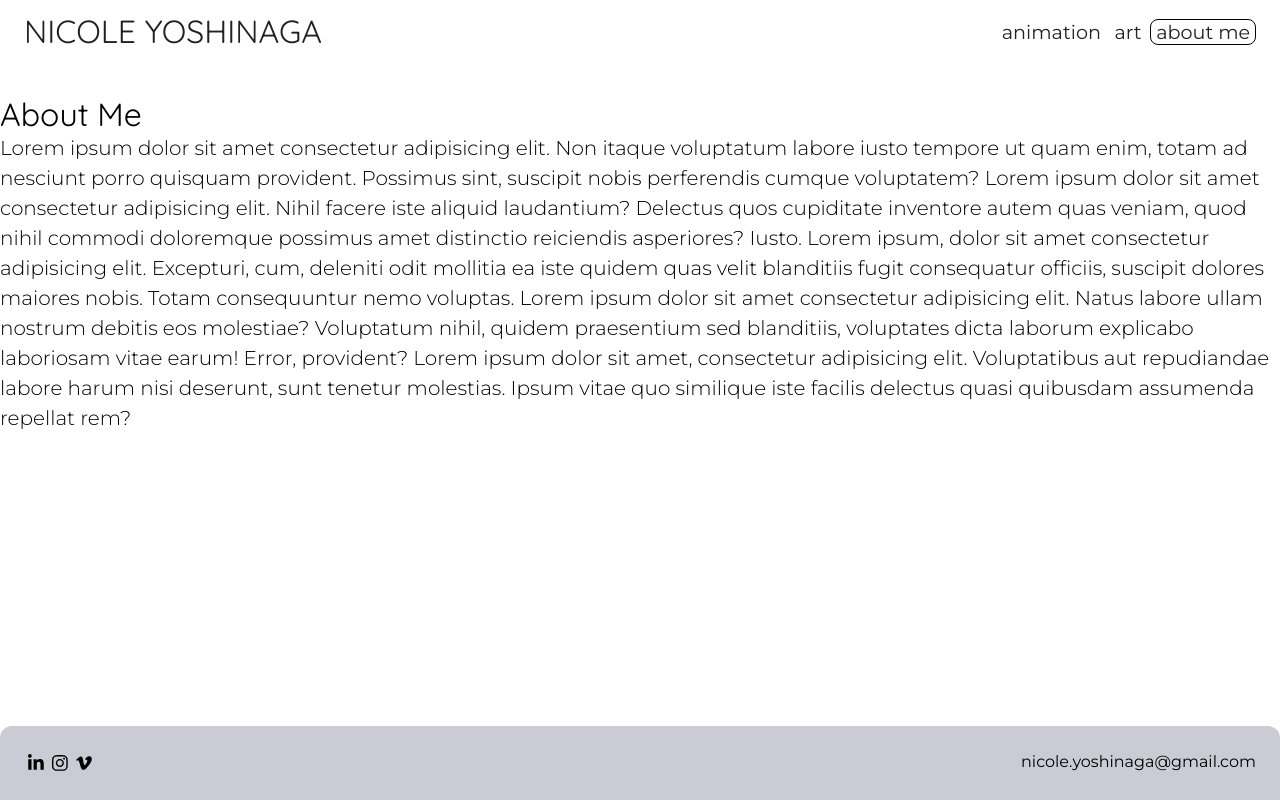
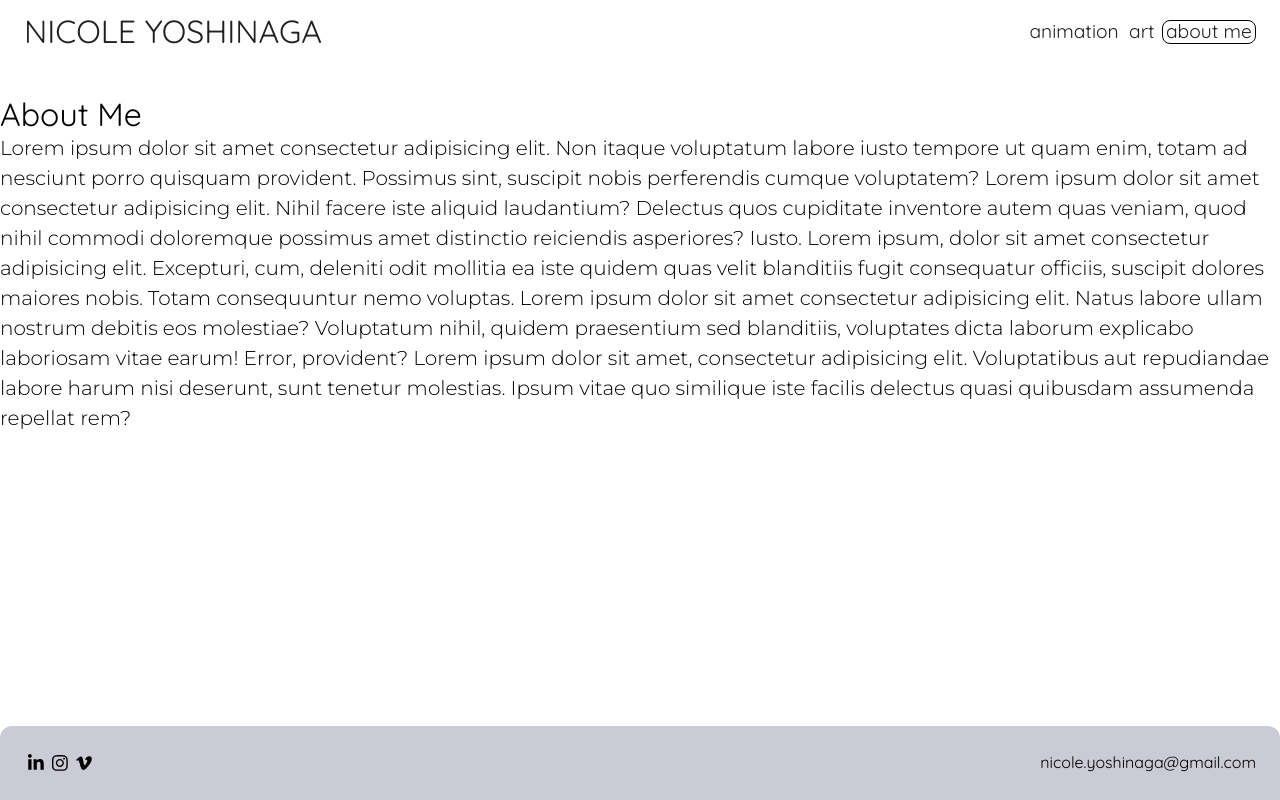
Before and after one commit to Justin-Arakaki/nicole-yoshinaga-website, a React (Vite) app in the folder frontend/: page /aboutme in a window 1280 px wide. Built offline with nearby package versions, Linux system fonts and the light colour scheme.

Commit message:
Updated stylings

```diff
--- a/frontend/src/components/body/Insta.tsx
+++ b/frontend/src/components/body/Insta.tsx
@@ -3,7 +3,6 @@ export default function Insta() {
 		<>
 			<iframe
 				src="//lightwidget.com/widgets/984f8e52868d5c1ca1409eece4e52990.html"
-				allowTransparency={true}
 				className="lightwidget-widget"
 				style={{
 					aspectRatio: '3 / 2',
--- a/frontend/src/components/body/Reel.tsx
+++ b/frontend/src/components/body/Reel.tsx
@@ -5,7 +5,7 @@ export default function Reel() {
 	const theme = useTheme();
 	const windowWidth = useWindow();
 	const borderRadius =
-		windowWidth < theme.breakpoints.values.sm ? '1rem' : '2rem';
+		windowWidth < theme.breakpoints.values.sm ? '0.75rem' : '1.25rem';
 
 	return (
 		<iframe
--- a/frontend/src/components/header/Drawer.tsx
+++ b/frontend/src/components/header/Drawer.tsx
@@ -26,6 +26,7 @@ export default function CustyDrawer() {
 						width: '50vw',
 						minWidth: '10rem',
 						boxSizing: 'border-box',
+						backgroundColor: 'white',
 					},
 				}}
 			>
--- a/frontend/src/components/header/NavButton.tsx
+++ b/frontend/src/components/header/NavButton.tsx
@@ -14,7 +14,7 @@ export default function NavButton({ label, link }: ButtonProps) {
 	const isToggledOn = location.pathname === link;
 
 	const defaultProps: SxProps<Theme> = {
-		paddingInline: '0.3rem',
+		paddingInline: '0.2rem',
 		borderRadius: '0.5rem',
 	};
 	const toggledProps: SxProps<Theme> = {
--- a/frontend/src/components/themes/defaultTheme.tsx
+++ b/frontend/src/components/themes/defaultTheme.tsx
@@ -29,10 +29,11 @@ const defaultTheme = createTheme({
 	typography: {
 		fontFamily: 'montserrat',
 		button: {
+			fontFamily: 'quicksand',
 			fontWeight: 400,
 			fontSize: '1.2rem',
 			textTransform: 'none',
-			lineHeight: 1.3,
+			lineHeight: 1.1,
 		},
 		// Name
 		h1: {
@@ -71,9 +72,9 @@ const defaultTheme = createTheme({
 const smDown = defaultTheme.breakpoints.down('sm');
 
 // Responsive Fonts
-defaultTheme.typography.button[smDown] = {
-	fontSize: '1rem',
-};
+// defaultTheme.typography.button[smDown] = {
+// 	fontSize: '1rem',
+// };
 defaultTheme.typography.h1[smDown] = {
 	fontSize: '1.8rem',
 };
```
